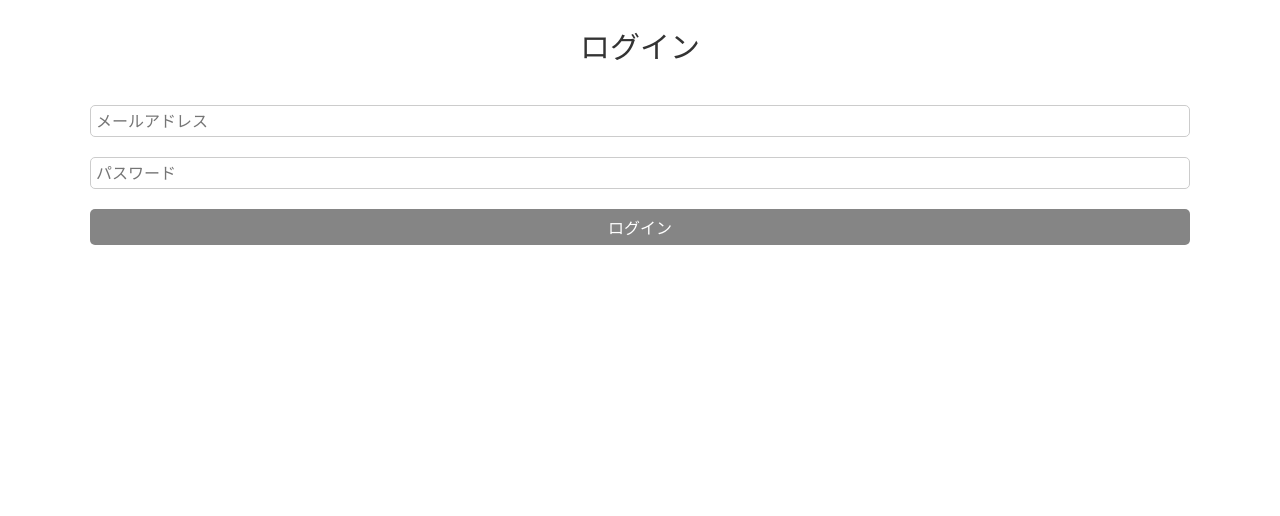
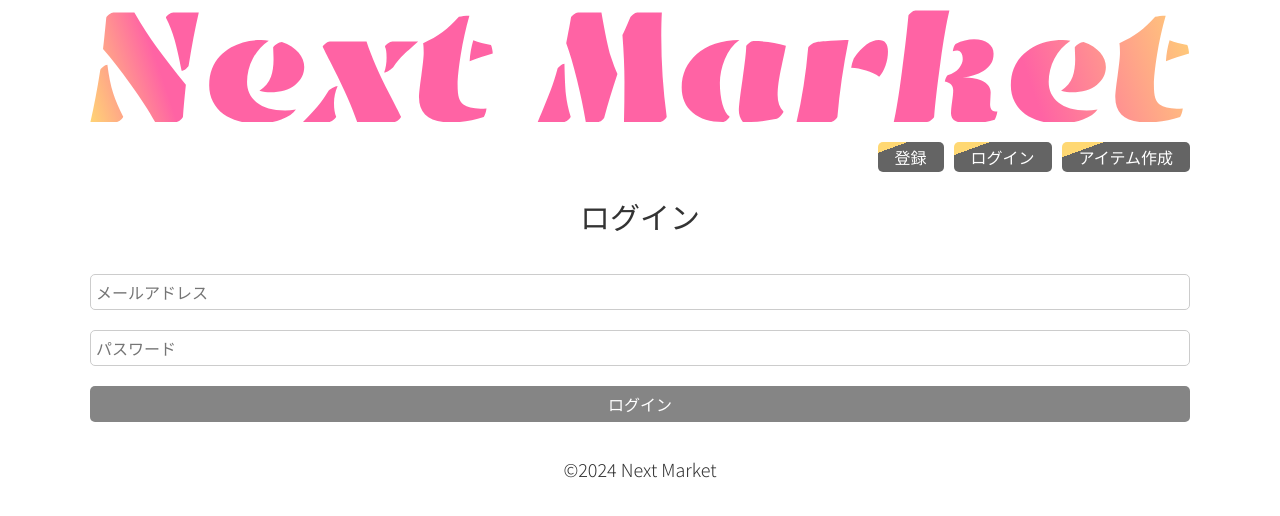
Before and after one commit to darazux/next-market-app-folder, a Next.js app: page /user/login in a window 1280 px wide. Shown: the top 516 px of the page. Built offline with nearby package versions, Linux system fonts and the light colour scheme; no server answers.

Commit message:
* add header and footer.

```diff
--- a/app/components/footer.js
+++ b/app/components/footer.js
@@ -1 +1,11 @@
 // app/components/footer.js
+
+const Footer = () => {
+  return (
+    <footer>
+      <p>©{new Date().getFullYear()} Next Market</p>
+    </footer>
+  );
+};
+
+export default Footer;
--- a/app/components/header.js
+++ b/app/components/header.js
@@ -1 +1,37 @@
 // app/components/header.js
+
+import Image from 'next/image';
+import Link from 'next/link';
+
+const Header = () => {
+  return (
+    <header>
+      <div>
+        <Link href="/">
+          <Image
+            src="/header.svg"
+            width={1330}
+            height={148}
+            alt="header-image"
+            priority={true}
+          />
+        </Link>
+      </div>
+      <nav>
+        <ul>
+          <li>
+            <Link href="/user/register">登録</Link>
+          </li>
+          <li>
+            <Link href="/user/login">ログイン</Link>
+          </li>
+          <li>
+            <Link href="/item/create">アイテム作成</Link>
+          </li>
+        </ul>
+      </nav>
+    </header>
+  );
+};
+
+export default Header;
--- a/app/layout.js
+++ b/app/layout.js
@@ -1,17 +1,23 @@
-import { Inter } from 'next/font/google'
-import './globals.css'
+import { Inter } from 'next/font/google';
+import './globals.css';
+import Header from './components/header';
+import Footer from './components/footer';
 
-const inter = Inter({ subsets: ['latin'] })
+const inter = Inter({ subsets: ['latin'] });
 
 export const metadata = {
   title: 'Create Next App',
   description: 'Generated by create next app',
-}
+};
 
 export default function RootLayout({ children }) {
   return (
     <html lang="en">
-      <body className={inter.className}>{children}</body>
+      <body>
+        <Header />
+        {children}
+        <Footer />
+      </body>
     </html>
-  )
+  );
 }
```
